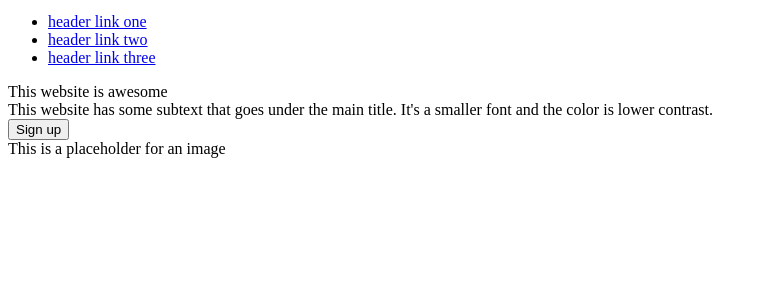
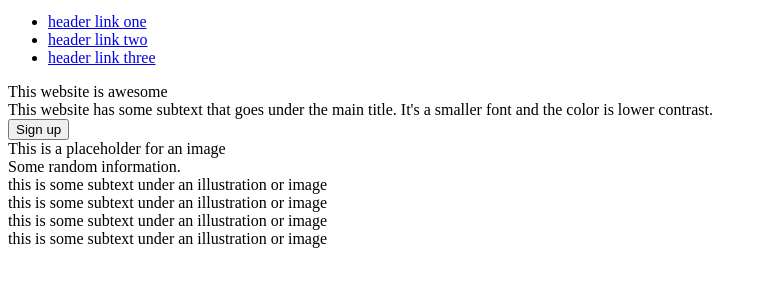
Before and after one commit to nomadseven/foundations-landing-page, a plain HTML site: page index.html in a window 1280 px wide. Shown: the part 29-316 px from the top of the page, without its empty margins (0-762 px from the left). Drawn offline with Linux system fonts and the light colour scheme.

Commit message:
Add more content and class markup

```diff
--- a/index.html
+++ b/index.html
@@ -24,5 +24,24 @@
         <div class="right">This is a placeholder for an image
         </div>
     </div>
+    <div class="content">
+        <div class="info">Some random information.</div>
+        <div class="img">
+            <div class="box"></div>
+            <div class="subtext">this is some subtext under an illustration or image</div>
+        </div>
+        <div class="img">
+            <div class="box"></div>
+            <div class="subtext">this is some subtext under an illustration or image</div>
+        </div>
+        <div class="img">
+            <div class="box"></div>
+            <div class="subtext">this is some subtext under an illustration or image</div>
+        </div>
+        <div class="img">
+            <div class="box"></div>
+            <div class="subtext">this is some subtext under an illustration or image</div>
+        </div>
+    </div>
 </body>
 </html>
```
